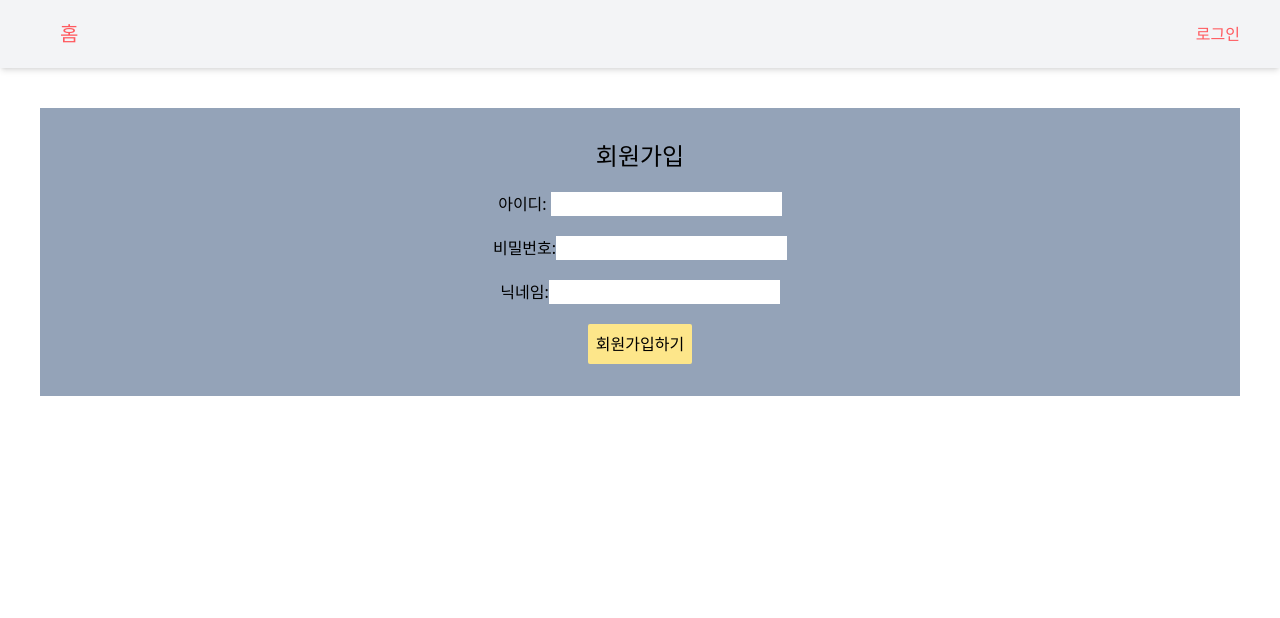
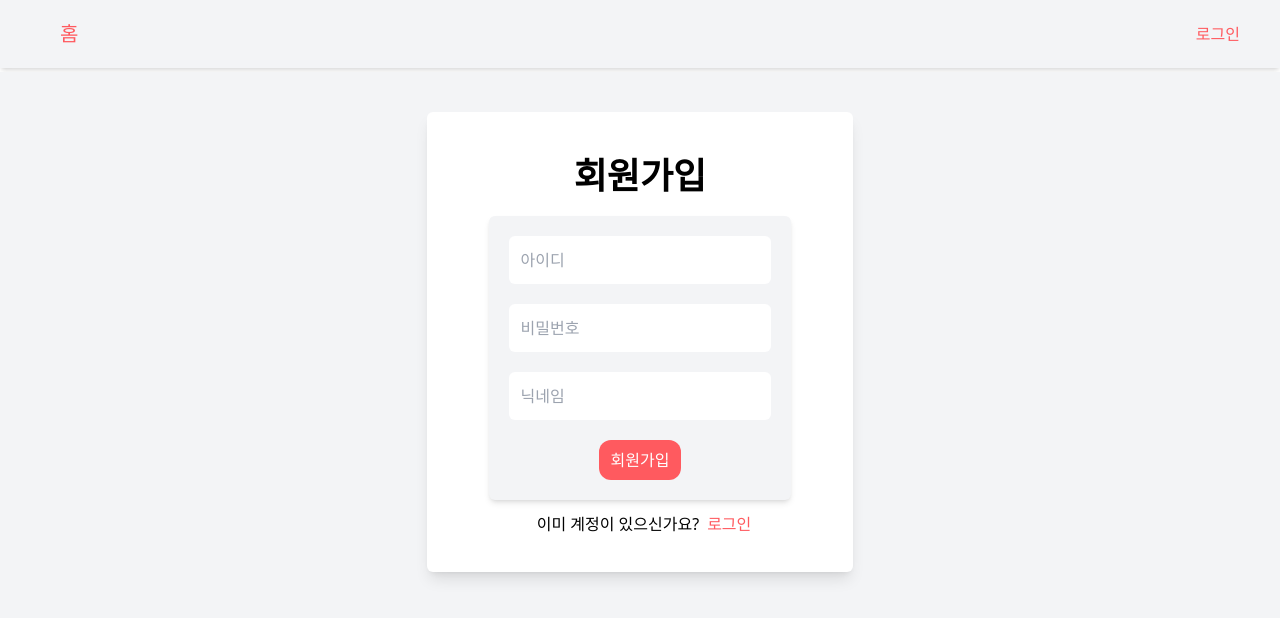
Before and after one commit to lje00220/mbti-test, a React (Vite) app: page /signup in a window 1280 px wide. Shown: the top 618 px of the page. Built offline with nearby package versions, Linux system fonts and the light colour scheme.

Commit message:
feat: 로그인, 회원가입 공통 컴포넌트 생성

```diff
--- a/src/components/Form.jsx
+++ b/src/components/Form.jsx
@@ -1,20 +1,21 @@
-const Form = () => {
+const InputForm = ({ children, type, onSubmit }) => {
   return (
-    <div className="m-10 flex flex-col items-center justify-center bg-slate-400 p-8">
-      <h2 className="text-2xl">로그인</h2>
-      <form className="mt-5 flex flex-col items-center gap-5">
-        <label className="">
-          아이디: <input type="text" />
-        </label>
-        <label>
-          비밀번호: <input type="text" />
-        </label>
-        <button className="rounded-sm bg-amber-200 p-2" type="submit">
-          로그인하기
+    <>
+      <h2 className="mt-5 text-4xl font-bold">{type}</h2>
+      <form
+        className="mt-5 flex w-4/5 flex-col items-center gap-5 rounded-md bg-[#f3f4f6] p-5 shadow-md"
+        onSubmit={onSubmit}
+      >
+        {children}
+        <button
+          className="rounded-xl bg-[#ff5a5f] px-3 py-2 text-white"
+          type="submit"
+        >
+          {type}
         </button>
       </form>
-    </div>
+    </>
   );
 };
 
-export default Form;
+export default InputForm;
--- a/src/components/Header.jsx
+++ b/src/components/Header.jsx
@@ -3,13 +3,11 @@ import toast from "react-hot-toast";
 import useBearsStore from "../zustand/bearsStore";
 
 const Header = () => {
-  const { isAuthenticated, isLogout } = useBearsStore((state) => state);
-  const a = useBearsStore((state) => state);
+  const { accessToken, isLogout } = useBearsStore((state) => state);
   const navigate = useNavigate();
 
   const handleLogout = () => {
     toast.success("로그아웃 되었습니다!");
-    console.log("logout", a);
     isLogout();
     navigate("/");
   };
@@ -20,7 +18,7 @@ const Header = () => {
         <p className="ml-10 text-xl">홈</p>
       </Link>
       <nav className="flex gap-5">
-        {isAuthenticated ? (
+        {!!accessToken === true ? (
           <div className="mr-5 flex flex-row items-center justify-end gap-5">
             <Link to="/profile" className="hover:text-white">
               프로필
--- /dev/null
+++ b/src/components/UserInput.jsx
@@ -0,0 +1,13 @@
+const UserInput = ({ value, setValue, placeholder, type }) => {
+  return (
+    <input
+      className="w-full rounded-md p-3"
+      value={value}
+      onChange={(e) => setValue(e.target.value)}
+      type={type}
+      placeholder={placeholder}
+    />
+  );
+};
+
+export default UserInput;
--- a/src/pages/home/Home.jsx
+++ b/src/pages/home/Home.jsx
@@ -1,7 +1,22 @@
-import { Link } from "react-router-dom";
+import { useNavigate } from "react-router-dom";
 import Box from "../../components/Box";
+import useBearsStore from "../../zustand/bearsStore";
+import toast from "react-hot-toast";
 
 const Home = () => {
+  const { accessToken } = useBearsStore((state) => state);
+  const navigate = useNavigate();
+
+  const handleMovePage = () => {
+    if (accessToken) {
+      navigate("/test");
+    } else {
+      toast.error(`로그인이 필요합니다!
+        로그인 페이지로 이동합니다.`);
+      setTimeout(() => navigate("/login"), 1000);
+    }
+  };
+
   return (
     <div className="mt-1 flex h-screen flex-col items-center justify-start bg-[#f3f4f6] p-5">
       <h1 className="mb-5 mt-5 text-5xl font-bold text-[#484848]">
@@ -32,12 +47,12 @@ const Home = () => {
           </p>
         </Box>
       </div>
-      <Link
-        to="/test"
+      <button
+        onClick={handleMovePage}
         className="rounded-2xl bg-[#ff5a5f] px-5 py-2 text-white"
       >
         내 성격 알아보러 가기
-      </Link>
+      </button>
     </div>
   );
 };
--- a/src/pages/login/Login.jsx
+++ b/src/pages/login/Login.jsx
@@ -1,8 +1,10 @@
 import { useState } from "react";
-import { useNavigate } from "react-router-dom";
+import { Link, useNavigate } from "react-router-dom";
 import { login } from "../../api/auth";
 import toast from "react-hot-toast";
 import useBearsStore from "../../zustand/bearsStore";
+import InputForm from "../../components/Form";
+import UserInput from "../../components/userInput";
 
 const Login = () => {
   const [id, setId] = useState("");
@@ -18,6 +20,7 @@ const Login = () => {
         id,
         password,
       });
+      console.log(data);
 
       if (data.success) {
         toast.success("로그인 되었습니다!");
@@ -33,32 +36,29 @@ const Login = () => {
   };
 
   return (
-    <div className="m-10 flex flex-col items-center justify-center bg-slate-400 p-8">
-      <h2 className="text-2xl">로그인</h2>
-      <form
-        className="mt-5 flex flex-col items-center gap-5"
-        onSubmit={handleLogin}
-      >
-        <label>
-          아이디:
-          <input
+    <div className="mt-1 flex h-screen w-full flex-col items-center bg-[#f3f4f6]">
+      <div className="mt-10 flex w-1/3 flex-col items-center rounded-md bg-white p-6 shadow-lg">
+        <InputForm type="로그인" onSubmit={handleLogin}>
+          <UserInput
+            value={id}
+            setValue={setId}
             type="text"
-            value={id}
-            onChange={(e) => setId(e.target.value)}
+            placeholder="아이디"
           />
-        </label>
-        <label>
-          비밀번호:
-          <input
+          <UserInput
+            value={password}
+            setValue={setPassword}
             type="password"
-            value={password}
-            onChange={(e) => setPassword(e.target.value)}
+            placeholder="비밀번호"
           />
-        </label>
-        <button className="rounded-sm bg-amber-200 p-2" type="submit">
-          로그인하기
-        </button>
-      </form>
+        </InputForm>
+        <div className="flex flex-row items-center">
+          <span className="mx-2 my-3">계정이 없으신가요?</span>
+          <Link to="/signup" className="text-[#ff5a5f]">
+            회원가입
+          </Link>
+        </div>
+      </div>
     </div>
   );
 };
--- a/src/pages/signup/SignUp.jsx
+++ b/src/pages/signup/SignUp.jsx
@@ -1,7 +1,9 @@
 import { useState } from "react";
-import { useNavigate } from "react-router-dom";
+import { Link, useNavigate } from "react-router-dom";
 import { register } from "../../api/auth";
 import toast from "react-hot-toast";
+import InputForm from "../../components/Form";
+import UserInput from "../../components/userInput";
 
 const SignUp = () => {
   const [id, setId] = useState("");
@@ -19,7 +21,7 @@ const SignUp = () => {
       });
 
       if (data.success) {
-        toast.success("회원가입이 완료되었습니다!");
+        toast.success("회원가입이 완료되었습니다! 로그인해주세요.");
         navigate("/login");
       } else {
         alert("Signup failed");
@@ -32,40 +34,35 @@ const SignUp = () => {
   };
 
   return (
-    <div className="m-10 flex flex-col items-center justify-center bg-slate-400 p-8">
-      <h2 className="text-2xl">회원가입</h2>
-      <form
-        className="mt-5 flex flex-col items-center gap-5"
-        onSubmit={handleSignUp}
-      >
-        <label className="">
-          아이디:{" "}
-          <input
+    <div className="mt-1 flex h-screen w-full flex-col items-center bg-[#f3f4f6]">
+      <div className="mt-10 flex w-1/3 flex-col items-center rounded-md bg-white p-6 shadow-lg">
+        <InputForm type="회원가입" onSubmit={handleSignUp}>
+          <UserInput
+            value={id}
+            setValue={setId}
             type="text"
-            value={id}
-            onChange={(e) => setId(e.target.value)}
+            placeholder="아이디"
           />
-        </label>
-        <label>
-          비밀번호:
-          <input
+          <UserInput
+            value={password}
+            setValue={setPassword}
             type="password"
-            value={password}
-            onChange={(e) => setPassword(e.target.value)}
+            placeholder="비밀번호"
           />
-        </label>
-        <label>
-          닉네임:
-          <input
+          <UserInput
+            value={nickname}
+            setValue={setNickname}
             type="text"
-            value={nickname}
-            onChange={(e) => setNickname(e.target.value)}
+            placeholder="닉네임"
           />
-        </label>
-        <button className="rounded-sm bg-amber-200 p-2" type="submit">
-          회원가입하기
-        </button>
-      </form>
+        </InputForm>
+        <div className="flex flex-row items-center">
+          <span className="mx-2 my-3">이미 계정이 있으신가요?</span>
+          <Link to="/login" className="text-[#ff5a5f]">
+            로그인
+          </Link>
+        </div>
+      </div>
     </div>
   );
 };
--- a/src/shared/Router.jsx
+++ b/src/shared/Router.jsx
@@ -9,13 +9,13 @@ import useBearsStore from "../zustand/bearsStore";
 import ResultPage from "../pages/resultPage/ResultPage";
 
 const PrivateRoute = ({ element: Element }) => {
-  const { isAuthenticated } = useBearsStore((state) => state);
-  return isAuthenticated ? <Element /> : <Navigate to="/login" />;
+  const { accessToken } = useBearsStore((state) => state);
+  return accessToken ? <Element /> : <Navigate to="/" />;
 };
 
 const PublicRoute = ({ element: Element }) => {
-  const { isAuthenticated } = useBearsStore((state) => state);
-  return !isAuthenticated ? <Element /> : <Navigate to="/" />;
+  const { accessToken } = useBearsStore((state) => state);
+  return !accessToken ? <Element /> : <Navigate to="/" />;
 };
 
 const Router = () => {
--- a/src/zustand/bearsStore.js
+++ b/src/zustand/bearsStore.js
@@ -4,11 +4,10 @@ import { persist } from "zustand/middleware";
 const useBearsStore = create(
   persist(
     (set) => ({
-      isAuthenticated: false,
-      accessToken: "",
+      accessToken: null,
 
-      isLogin: (token) => set({ isAuthenticated: true, accessToken: token }),
-      isLogout: () => set({ isAuthenticated: false, accessToken: "" }),
+      isLogin: (token) => set({ accessToken: token }),
+      isLogout: () => set({ accessToken: null }),
     }),
     {
       name: "accessToken",
```
Also changed, not shown: eslint.config.js (+18 -17 lines).
